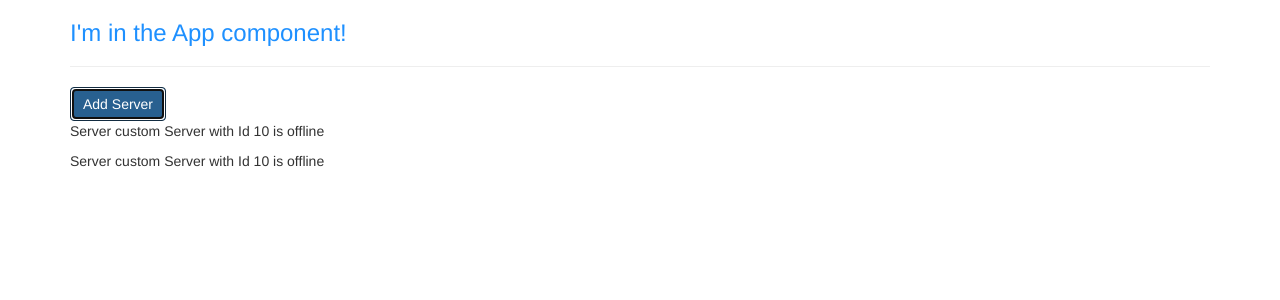
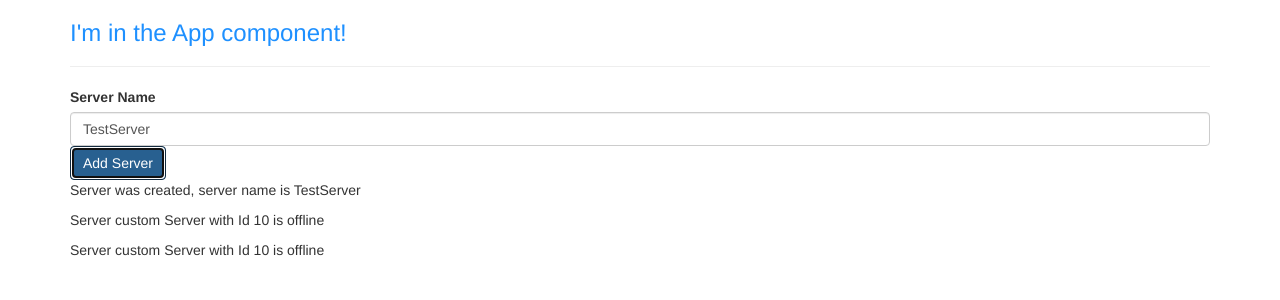
Before and after one commit to marimirabella/anular6-project, an Angular app: page / in a window 1280 px wide. Both pictures are taken after a click on the button "Add Server". Shown: the top 300 px of the page. Built offline with nearby package versions, Linux system fonts and the light colour scheme.

Commit message:
data binding, directives

```diff
--- a/src/app/app.module.ts
+++ b/src/app/app.module.ts
@@ -1,6 +1,6 @@
 import { BrowserModule } from '@angular/platform-browser';
 import { NgModule } from '@angular/core';
-// import { FormsModule } from '@angular/forms';
+import { FormsModule } from '@angular/forms';
 // import FormsModule for ngModel, for forms features
 
 import { AppComponent } from './app.component';
@@ -15,7 +15,7 @@ import { ServersComponent } from './servers/servers.component';
   ],
   imports: [
     BrowserModule,
-    // FormsModule
+    FormsModule
   ],
   providers: [],
   bootstrap: [AppComponent] // which component should start the app
--- a/src/app/servers/servers.component.html
+++ b/src/app/servers/servers.component.html
@@ -1,10 +1,26 @@
+<label for="">Server Name</label>
+<!-- <input
+  type="text"
+  class="form-control"
+  (input)="onUpdateServerName($event)"
+> -->
+<input
+  type="text"
+  class="form-control"
+  [(ngModel)]="serverName"
+>
+<!-- <p>{{ serverName }}</p> -->
 <button
   class="btn btn-primary"
   [disabled]="!allowNewServer"
+  (click)="onCreateServer()"
 >
   Add Server
 </button>
+<!-- <p [innerText]="allowNewServer"></p> -->
+<!-- <p>{{ serverCreationStatus }}</p> -->
+<p *ngIf="serverCreated">Server was created, server name is {{ serverName }}</p>
 <app-server></app-server>
 <app-server></app-server>
 
-<!-- [disabled]="!allowNewServer" - data binding -->
+<!-- [disabled]="!allowNewServer" - property binding -->
--- a/src/app/servers/servers.component.ts
+++ b/src/app/servers/servers.component.ts
@@ -7,6 +7,9 @@ import { Component, OnInit } from '@angular/core';
 })
 export class ServersComponent implements OnInit {
   allowNewServer = false;
+  serverCreationStatus = 'No server was created!';
+  serverName = 'TestServer';
+  serverCreated = false;
 
   constructor() {
     setTimeout(() => {
@@ -17,4 +20,13 @@ export class ServersComponent implements OnInit {
   ngOnInit() {
   }
 
+  onCreateServer() {
+    this.serverCreated = true;
+    this.serverCreationStatus = `Server was created! Name is ${this.serverName}`;
+  }
+
+  onUpdateServerName(event: any) {
+    this.serverName = (<HTMLInputElement>event.target).value;
+  }
+
 }
```
